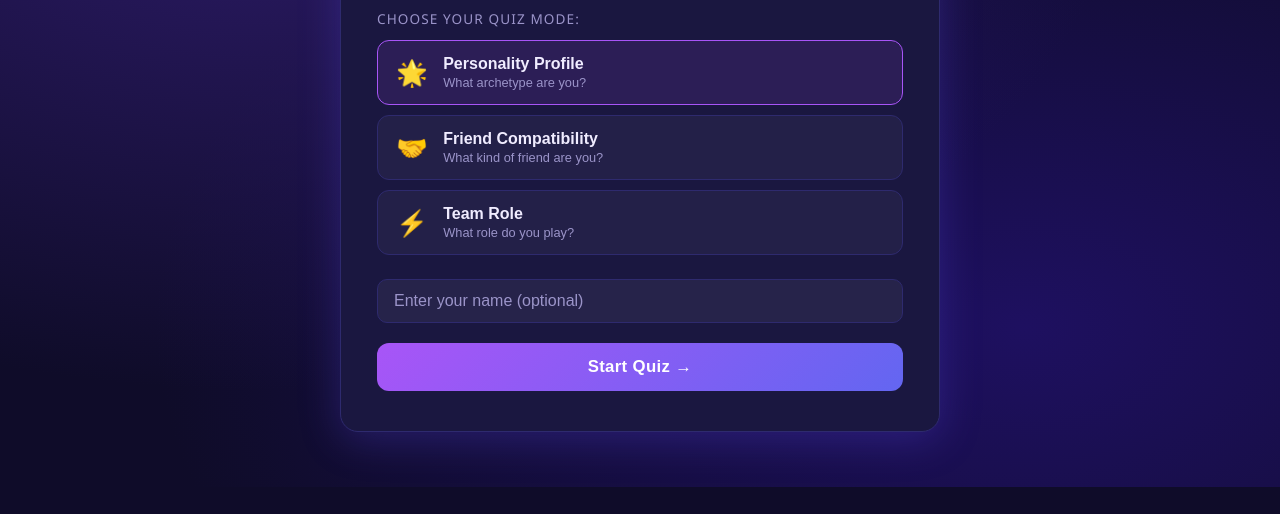
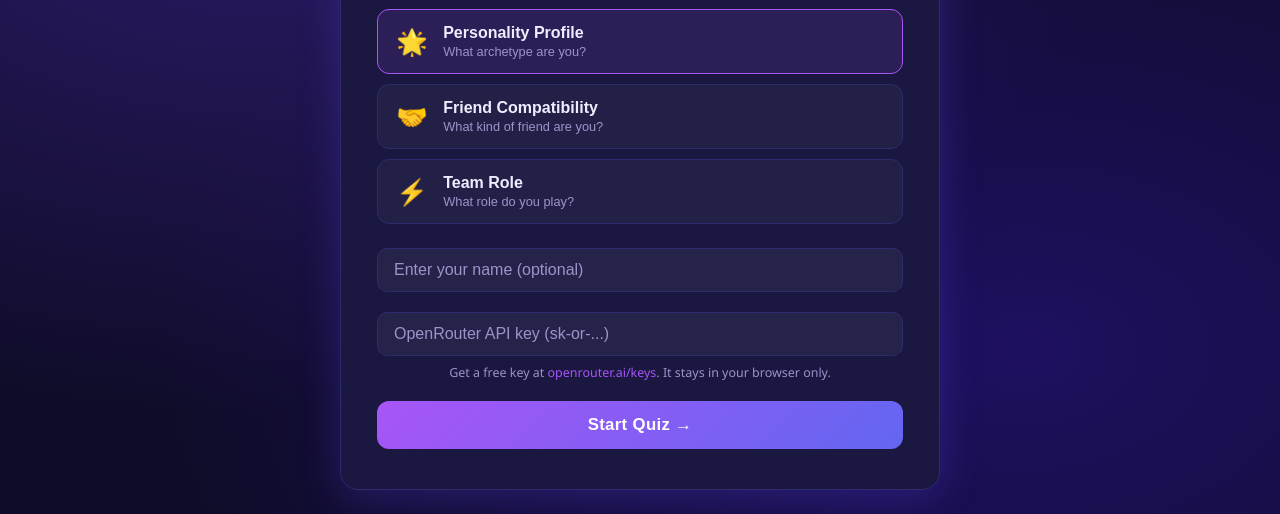
Before and after one commit to simon7924/personality-matchmaker, a website: page index.html in a window 1280 px wide. Shown: the part 313-827 px from the top of the page. Before the commit the page ends 800 px from the top, so only its background shows below. Drawn offline with Linux system fonts and the light colour scheme.

Commit message:
Replace hardcoded API key with user input field
Co-Authored-By: Claude Sonnet 4.6 <noreply@anthropic.com>

```diff
--- a/index.html
+++ b/index.html
@@ -35,6 +35,8 @@
         </div>
       </div>
       <input type="text" id="player-name" placeholder="Enter your name (optional)" maxlength="40" />
+      <input type="password" id="api-key" placeholder="OpenRouter API key (sk-or-...)" />
+      <p class="api-hint">Get a free key at <a href="https://openrouter.ai/keys" target="_blank">openrouter.ai/keys</a>. It stays in your browser only.</p>
       <button id="start-btn" class="btn-primary">Start Quiz →</button>
     </div>
   </div>
--- a/public/style.css
+++ b/public/style.css
@@ -147,6 +147,32 @@ h1 {
 
 #player-name:focus { border-color: var(--accent1); }
 #player-name::placeholder { color: var(--text-muted); }
+
+#api-key {
+  width: 100%;
+  padding: 12px 16px;
+  background: rgba(255,255,255,0.05);
+  border: 1.5px solid var(--card-border);
+  border-radius: 10px;
+  color: var(--text);
+  font-size: 1rem;
+  margin-bottom: 8px;
+  outline: none;
+  transition: border-color 0.2s;
+}
+
+#api-key:focus { border-color: var(--accent1); }
+#api-key::placeholder { color: var(--text-muted); }
+
+.api-hint {
+  font-size: 0.78rem;
+  color: var(--text-muted);
+  margin-bottom: 20px;
+  text-align: center;
+}
+
+.api-hint a { color: var(--accent1); text-decoration: none; }
+.api-hint a:hover { text-decoration: underline; }
 
 /* ===== BUTTONS ===== */
 .btn-primary {
--- a/quiz.js
+++ b/quiz.js
@@ -186,7 +186,7 @@ const QUESTIONS = {
 };
 
 // ===== OPENROUTER CONFIG =====
-const OPENROUTER_API_KEY = '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';
+let OPENROUTER_API_KEY = '';
 const OPENROUTER_MODEL = 'meta-llama/llama-3.3-8b-instruct:free';
 
 const MODE_PROMPTS = {
@@ -265,6 +265,12 @@ document.querySelectorAll('.mode-btn').forEach(btn => {
 
 // ===== START QUIZ =====
 document.getElementById('start-btn').addEventListener('click', () => {
+  const keyInput = document.getElementById('api-key').value.trim();
+  if (!keyInput) {
+    alert('Please enter your OpenRouter API key.');
+    return;
+  }
+  OPENROUTER_API_KEY = keyInput;
   playerName = document.getElementById('player-name').value.trim();
   currentQuestion = 0;
   answers = [];
--- a/style.css
+++ b/style.css
@@ -147,6 +147,32 @@ h1 {
 
 #player-name:focus { border-color: var(--accent1); }
 #player-name::placeholder { color: var(--text-muted); }
+
+#api-key {
+  width: 100%;
+  padding: 12px 16px;
+  background: rgba(255,255,255,0.05);
+  border: 1.5px solid var(--card-border);
+  border-radius: 10px;
+  color: var(--text);
+  font-size: 1rem;
+  margin-bottom: 8px;
+  outline: none;
+  transition: border-color 0.2s;
+}
+
+#api-key:focus { border-color: var(--accent1); }
+#api-key::placeholder { color: var(--text-muted); }
+
+.api-hint {
+  font-size: 0.78rem;
+  color: var(--text-muted);
+  margin-bottom: 20px;
+  text-align: center;
+}
+
+.api-hint a { color: var(--accent1); text-decoration: none; }
+.api-hint a:hover { text-decoration: underline; }
 
 /* ===== BUTTONS ===== */
 .btn-primary {
```
Also changed, not shown: public/index.html (+2 -0 lines), public/quiz.js (+7 -1 lines).
